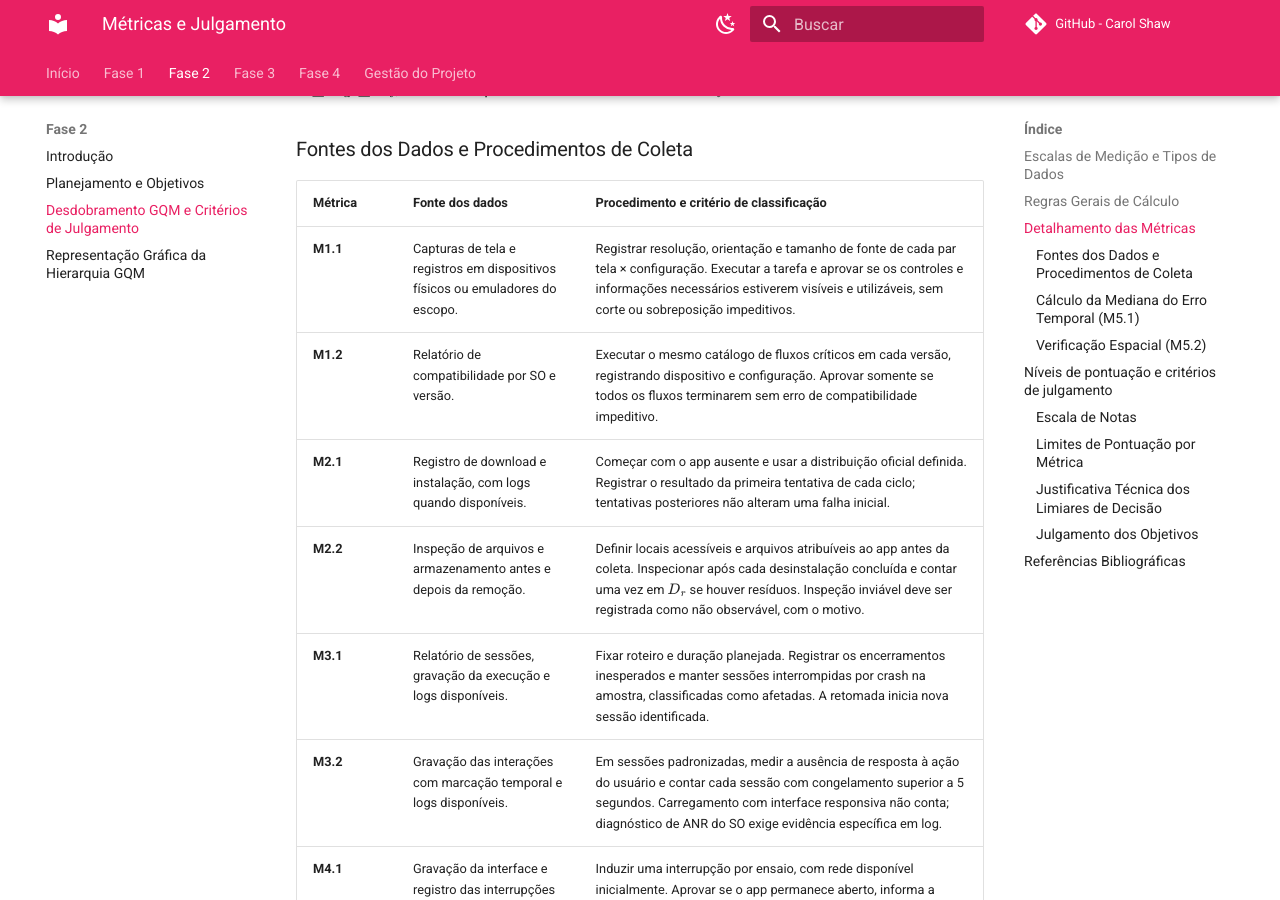
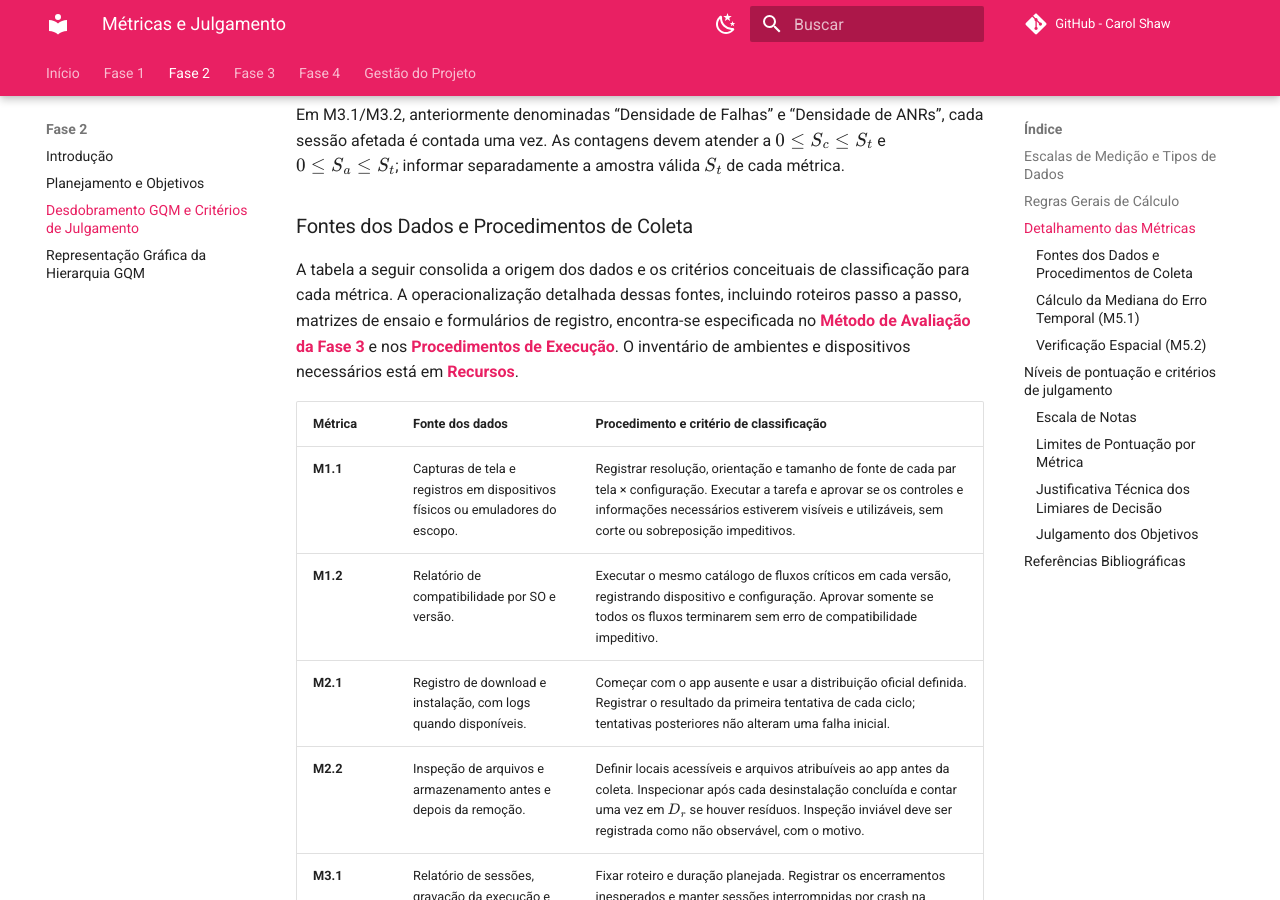
Before and after one commit to FCTE-Qualidade-de-Software-1/2026-2_T02_CAROL_SHAW, an MkDocs documentation site: the page built from docs/fase2/metricas-julgamento.md, in a window 1280 px wide and 900 px high, scrolled down 4973 px. Built offline with MkDocs 1.6.1 and Material for MkDocs 9.7.7, drawn with Linux system fonts in a browser that asks for light colours; comment, search, counter and statistics services are not loaded; some of the changed text lies outside the part shown.

Commit message:
Estruturação da Fase 3 na GitPage e Rastreabilidade com a Fase 2

```diff
--- a/docs/fase2/metricas-julgamento.md
+++ b/docs/fase2/metricas-julgamento.md
@@ -8,7 +8,7 @@ description: Detalhamento das métricas baseadas na ISO/IEC 25023 e critérios d
 
 As métricas respondem às questões da [hierarquia GQM](planejamento-objetivos.md) e adaptam a medição de qualidade da **ISO/IEC 25023:2016** ao **DF no Ponto**. Onze expressam proporções entre 0 e 1, nas quais maior é melhor; a M5.1 expressa o erro temporal absoluto mediano, em minutos, no qual menor é melhor.
 
-O embasamento teórico, a adaptação e o impacto técnico de cada métrica estão resumidos na [seção 3.1 de Abordagem GQM e Metas de Avaliação](planejamento-objetivos.md#31-fundamentacao-adaptacao-e-relevancia-das-metricas).
+O embasamento teórico, a adaptação e o impacto técnico de cada métrica estão resumidos na [seção 3.1 de Abordagem GQM e Metas de Avaliação](planejamento-objetivos.md#31-fundamentacao-adaptacao-e-relevancia-das-metricas). O planejamento operacional para a coleta e avaliação de cada uma dessas 12 métricas é projetado na **[Fase 3 — Planejamento da Avaliação](../fase3/introducao.md)**, estruturado no **[Método de Avaliação](../fase3/1-metodo.md)**, nos **[Procedimentos de Execução](../fase3/2-procedimentos.md)**, nos **[Recursos](../fase3/3-recursos.md)** e no **[Cronograma](../fase3/4-cronograma.md)**.
 
 ## Escalas de Medição e Tipos de Dados
 
@@ -38,22 +38,24 @@ A tabela consolida equações, entradas, escalas e unidades. As contagens usam a
 
 | Métrica / Questão | Equação | Variáveis de entrada e unidade de contagem | Escala, unidade e domínio do resultado | Interpretação |
 | :--- | :--- | :--- | :--- | :--- |
-| **M1.1 - Adaptabilidade de Hardware (Telas)** *(Q1.1)* | $M_{1.1} = \frac{T_s}{T_t}$ | $T_s$: casos de tela × configuração aprovados, sem sobreposição ou distorção que impeça a tarefa.<br>$T_t$: total de casos de tela × configuração avaliados. | **Razão**; adimensional; $[0,1]$. | Proporção de casos com interface adaptada; maior é melhor. |
-| **M1.2 - Adaptabilidade de SO** *(Q1.2)* | $M_{1.2} = \frac{O_s}{O_t}$ | $O_s$: versões de SO aprovadas em todos os fluxos críticos definidos.<br>$O_t$: total de versões de SO avaliadas, identificadas pelo sistema e sua versão. | **Razão**; adimensional; $[0,1]$. | Proporção de versões compatíveis na amostra; maior é melhor. |
-| **M2.1 - Sucesso de Instalação** *(Q2.1)* | $M_{2.1} = \frac{I_s}{I_t}$ | $I_s$: ciclos de instalação limpa concluídos na primeira tentativa sem erro.<br>$I_t$: total de ciclos de instalação limpa avaliados. | **Razão**; adimensional; $[0,1]$. | Proporção de ciclos com instalação bem-sucedida; maior é melhor. |
-| **M2.2 - Resíduo Pós-Desinstalação** *(Q2.2)* | $M_{2.2} = 1 - \frac{D_r}{D_t}$ | $D_r$: desinstalações com pelo menos um arquivo residual atribuível ao app nos locais inspecionados.<br>$D_t$: total de desinstalações com inspeção válida dos locais definidos. | **Razão**; adimensional; $[0,1]$. | Proporção de desinstalações sem resíduos observados; maior é melhor. Não mede bytes residuais. |
-| **M3.1 - Sessões sem Crashes** *(Q3.1)* | $M_{3.1} = 1 - \frac{S_c}{S_t}$ | $S_c$: sessões com pelo menos um encerramento inesperado.<br>$S_t$: total de sessões avaliadas quanto a crashes, incluindo as interrompidas por crash. | **Razão**; adimensional; $[0,1]$. | Proporção de sessões sem crash; maior é melhor. |
-| **M3.2 - Sessões sem Congelamentos** *(Q3.2)* | $M_{3.2} = 1 - \frac{S_a}{S_t}$ | $S_a$: sessões com pelo menos um congelamento da interface por mais de 5 segundos.<br>$S_t$: total de sessões avaliadas quanto a congelamentos, incluindo as afetadas. | **Razão**; adimensional; $[0,1]$. | Proporção de sessões sem congelamento observado; maior é melhor. |
-| **M4.1 - Evitação de Quebra (Conexão)** *(Q4.1)* | $M_{4.1} = \frac{R_s}{R_t}$ | $R_s$: interrupções de rede induzidas com tratamento aprovado.<br>$R_t$: total de interrupções de rede induzidas e avaliadas. | **Razão**; adimensional; $[0,1]$. | Proporção de interrupções de rede tratadas; maior é melhor. |
-| **M4.2 - Tratamento de Perda de GPS** *(Q4.2)* | $M_{4.2} = \frac{G_s}{G_t}$ | $G_s$: desativações de localização induzidas com tratamento aprovado.<br>$G_t$: total de desativações de localização induzidas e avaliadas. | **Razão**; adimensional; $[0,1]$. | Proporção de perdas de localização tratadas; maior é melhor. |
-| **M5.1 - Precisão de Tempo** *(Q5.1)* | $e_i = \frac{\lvert t_i^{obs} - t_i^{prev} \rvert}{60}$<br>$M_{5.1} = \operatorname{mediana}(e_1,\ldots,e_n)$ | $t_i^{obs}$: instante de chegada observado, em segundos.<br>$t_i^{prev}$: instante de chegada previsto pelo app para o mesmo evento, em segundos.<br>$n$: número de pares válidos de previsão/chegada.<br>$e_i$: erro absoluto do par $i$, em minutos. | **Razão**; minutos; $[0,+\infty)$. | Erro absoluto mediano da previsão; menor é melhor. |
-| **M5.2 - Correção de Dados (Mapa)** *(Q5.2)* | $M_{5.2} = \frac{P_s}{P_t}$ | $P_s$: observações posicionais com distância $d_i \le \varepsilon$ da referência.<br>$P_t$: total de observações posicionais válidas.<br>$d_i$: distância à posição de referência, em metros.<br>$\varepsilon$: tolerância espacial previamente fixada, em metros. | **Razão**; adimensional; $[0,1]$. | Proporção de posições dentro da tolerância; maior é melhor. |
-| **M6.1 - Cobertura de Tarefas Essenciais** *(Q6.1)* | $M_{6.1} = 1 - \frac{F_f}{F_t}$ | $F_f$: tarefas do catálogo essencial que falharam na execução.<br>$F_t$: total de tarefas do catálogo essencial, com avaliação completa de cada tarefa. | **Razão**; adimensional; $[0,1]$. | Proporção de tarefas essenciais concluídas com sucesso; maior é melhor. |
-| **M6.2 - Completude do Banco** *(Q6.2)* | $M_{6.2} = \frac{L_c}{L_t}$ | $L_c$: linhas/itinerários da amostra oficial encontrados no app com código, sentido e itinerário correspondentes.<br>$L_t$: total de linhas/itinerários oficiais auditados na amostra. | **Razão**; adimensional; $[0,1]$. | Proporção de itens oficiais cobertos pelo catálogo consultável do app; maior é melhor. |
+| <a id="m11-adaptabilidade-de-hardware-telas"></a><a id="m1-1"></a>**M1.1 - Adaptabilidade de Hardware (Telas)** *(Q1.1)* | $M_{1.1} = \frac{T_s}{T_t}$ | $T_s$: casos de tela × configuração aprovados, sem sobreposição ou distorção que impeça a tarefa.<br>$T_t$: total de casos de tela × configuração avaliados. | **Razão**; adimensional; $[0,1]$. | Proporção de casos com interface adaptada; maior é melhor. |
+| <a id="m12-adaptabilidade-de-sistema-operacional"></a><a id="m1-2"></a>**M1.2 - Adaptabilidade de SO** *(Q1.2)* | $M_{1.2} = \frac{O_s}{O_t}$ | $O_s$: versões de SO aprovadas em todos os fluxos críticos definidos.<br>$O_t$: total de versões de SO avaliadas, identificadas pelo sistema e sua versão. | **Razão**; adimensional; $[0,1]$. | Proporção de versões compatíveis na amostra; maior é melhor. |
+| <a id="m21-sucesso-de-instalacao"></a><a id="m2-1"></a>**M2.1 - Sucesso de Instalação** *(Q2.1)* | $M_{2.1} = \frac{I_s}{I_t}$ | $I_s$: ciclos de instalação limpa concluídos na primeira tentativa sem erro.<br>$I_t$: total de ciclos de instalação limpa avaliados. | **Razão**; adimensional; $[0,1]$. | Proporção de ciclos com instalação bem-sucedida; maior é melhor. |
+| <a id="m22-residuo-pos-desinstalacao"></a><a id="m2-2"></a>**M2.2 - Resíduo Pós-Desinstalação** *(Q2.2)* | $M_{2.2} = 1 - \frac{D_r}{D_t}$ | $D_r$: desinstalações com pelo menos um arquivo residual atribuível ao app nos locais inspecionados.<br>$D_t$: total de desinstalações com inspeção válida dos locais definidos. | **Razão**; adimensional; $[0,1]$. | Proporção de desinstalações sem resíduos observados; maior é melhor. Não mede bytes residuais. |
+| <a id="m31-sessoes-sem-crashes"></a><a id="m3-1"></a>**M3.1 - Sessões sem Crashes** *(Q3.1)* | $M_{3.1} = 1 - \frac{S_c}{S_t}$ | $S_c$: sessões com pelo menos um encerramento inesperado.<br>$S_t$: total de sessões avaliadas quanto a crashes, incluindo as interrompidas por crash. | **Razão**; adimensional; $[0,1]$. | Proporção de sessões sem crash; maior é melhor. |
+| <a id="m32-sessoes-sem-congelamentos"></a><a id="m3-2"></a>**M3.2 - Sessões sem Congelamentos** *(Q3.2)* | $M_{3.2} = 1 - \frac{S_a}{S_t}$ | $S_a$: sessões com pelo menos um congelamento da interface por mais de 5 segundos.<br>$S_t$: total de sessões avaliadas quanto a congelamentos, incluindo as afetadas. | **Razão**; adimensional; $[0,1]$. | Proporção de sessões sem congelamento observado; maior é melhor. |
+| <a id="m41-mitigacao-de-perda-de-conexao"></a><a id="m4-1"></a>**M4.1 - Evitação de Quebra (Conexão)** *(Q4.1)* | $M_{4.1} = \frac{R_s}{R_t}$ | $R_s$: interrupções de rede induzidas com tratamento aprovado.<br>$R_t$: total de interrupções de rede induzidas e avaliadas. | **Razão**; adimensional; $[0,1]$. | Proporção de interrupções de rede tratadas; maior é melhor. |
+| <a id="m42-tratamento-de-perda-de-gps"></a><a id="m4-2"></a>**M4.2 - Tratamento de Perda de GPS** *(Q4.2)* | $M_{4.2} = \frac{G_s}{G_t}$ | $G_s$: desativações de localização induzidas com tratamento aprovado.<br>$G_t$: total de desativações de localização induzidas e avaliadas. | **Razão**; adimensional; $[0,1]$. | Proporção de perdas de localização tratadas; maior é melhor. |
+| <a id="m51-precisao-de-tempo"></a><a id="m5-1"></a>**M5.1 - Precisão de Tempo** *(Q5.1)* | $e_i = \frac{\lvert t_i^{obs} - t_i^{prev} \rvert}{60}$<br>$M_{5.1} = \operatorname{mediana}(e_1,\ldots,e_n)$ | $t_i^{obs}$: instante de chegada observado, em segundos.<br>$t_i^{prev}$: instante de chegada previsto pelo app para o mesmo evento, em segundos.<br>$n$: número de pares válidos de previsão/chegada.<br>$e_i$: erro absoluto do par $i$, em minutos. | **Razão**; minutos; $[0,+\infty)$. | Erro absoluto mediano da previsão; menor é melhor. |
+| <a id="m52-correcao-de-dados-mapa"></a><a id="m5-2"></a>**M5.2 - Correção de Dados (Mapa)** *(Q5.2)* | $M_{5.2} = \frac{P_s}{P_t}$ | $P_s$: observações posicionais com distância $d_i \le \varepsilon$ da referência.<br>$P_t$: total de observações posicionais válidas.<br>$d_i$: distância à posição de referência, em metros.<br>$\varepsilon$: tolerância espacial previamente fixada, em metros. | **Razão**; adimensional; $[0,1]$. | Proporção de posições dentro da tolerância; maior é melhor. |
+| <a id="m61-cobertura-de-tarefas-essenciais"></a><a id="m6-1"></a>**M6.1 - Cobertura de Tarefas Essenciais** *(Q6.1)* | $M_{6.1} = 1 - \frac{F_f}{F_t}$ | $F_f$: tarefas do catálogo essencial que falharam na execução.<br>$F_t$: total de tarefas do catálogo essencial, com avaliação completa de cada tarefa. | **Razão**; adimensional; $[0,1]$. | Proporção de tarefas essenciais concluídas com sucesso; maior é melhor. |
+| <a id="m62-completude-do-banco"></a><a id="m6-2"></a>**M6.2 - Completude do Banco** *(Q6.2)* | $M_{6.2} = \frac{L_c}{L_t}$ | $L_c$: linhas/itinerários da amostra oficial encontrados no app com código, sentido e itinerário correspondentes.<br>$L_t$: total de linhas/itinerários oficiais auditados na amostra. | **Razão**; adimensional; $[0,1]$. | Proporção de itens oficiais cobertos pelo catálogo consultável do app; maior é melhor. |
 
 Em M3.1/M3.2, anteriormente denominadas “Densidade de Falhas” e “Densidade de ANRs”, cada sessão afetada é contada uma vez. As contagens devem atender a $0 \le S_c \le S_t$ e $0 \le S_a \le S_t$; informar separadamente a amostra válida $S_t$ de cada métrica.
 
 ### Fontes dos Dados e Procedimentos de Coleta
+
+A tabela a seguir consolida a origem dos dados e os critérios conceituais de classificação para cada métrica. A operacionalização detalhada dessas fontes, incluindo roteiros passo a passo, matrizes de ensaio e formulários de registro, encontra-se especificada no **[Método de Avaliação da Fase 3](../fase3/1-metodo.md#3-tecnicas-de-avaliacao-por-metrica)** e nos **[Procedimentos de Execução](../fase3/2-procedimentos.md)**. O inventário de ambientes e dispositivos necessários está em **[Recursos](../fase3/3-recursos.md)**.
 
 | Métrica | Fonte dos dados | Procedimento e critério de classificação |
 | :--- | :--- | :--- |
@@ -155,7 +157,7 @@ A definição das metas numéricas e das faixas de decisão (*Thresholds*) funda
 
 ### Julgamento dos Objetivos
 
-O veredito de cada objetivo de medição (G1 a G6) adota o **critério conservador (pior nota obtida entre suas métricas filhas)**, evitando que falhas críticas fiquem ocultas por médias aritméticas.
+O veredito de cada objetivo de medição (G1 a G6) adota o **critério conservador (pior nota obtida entre suas métricas filhas)**, evitando que falhas críticas fiquem ocultas por médias aritméticas. A padronização da contagem e o protocolo de contabilização tabular e evidência por exceção que alimentam este veredito são detalhados no **[Método de Avaliação da Fase 3](../fase3/1-metodo.md#2-como-o-metodo-funciona-fluxo-de-utilizacao)**.
 
 A pior nota respeita a ordem da escala ordinal. Para julgar o objetivo, todas as métricas filhas e os casos obrigatórios devem estar avaliados. Caso contrário, registrar **Não avaliado (dados incompletos)**, mantendo visíveis as notas e falhas observadas.
 
@@ -182,3 +184,4 @@ A pior nota respeita a ordem da escala ordinal. Para julgar o objetivo, todas as
 | 02  | Adição das justificativas técnicas dos limiares de decisão | [João Capozzi](https://github.com/jonas3688) | 10/11/2026 | [Pedro Ramos](https://github.com/PedroRSR) | 11/11/2026 |
 | 03  | Especificação das escalas, variáveis, unidades e métodos de cálculo das métricas | [Rodrigo Gontijo](https://github.com/rodrigogontijoo) | 11/11/2026 | [Pedro Ramos](https://github.com/PedroRSR) | 11/11/2026 |
 | 04  | Vínculo com a fundamentação das métricas e correção do patamar de crashes do Android vitals (1,09%) | [Pedro Ramos](https://github.com/PedroRSR) | 13/11/2026 | — | — |
+| 05  | Inclusão de links cruzados e rastreabilidade com a Fase 3 (Planejamento, Método, Procedimentos e Recursos) e âncoras para métricas | [João Capozzi](https://github.com/jonas3688) | 15/11/2026 | — | — |
```
Also changed, not shown: docs/fase1/3-descricao.md (+1 -0 lines), docs/fase2/planejamento-objetivos.md (+5 -3 lines), docs/fase3/1-metodo.md (+7 -4 lines), docs/index.md (+11 -6 lines).
